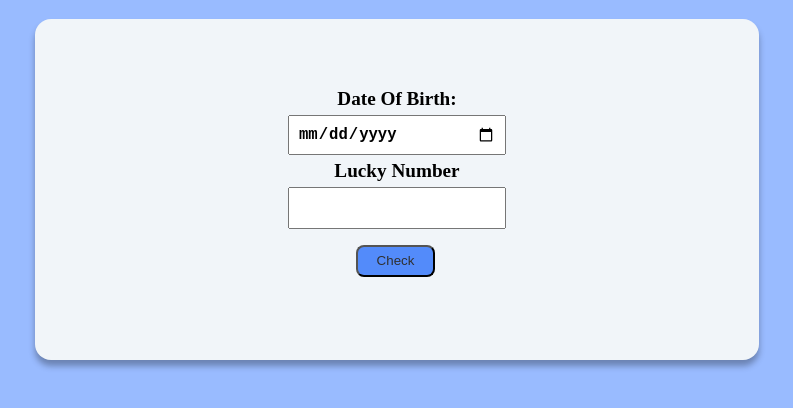
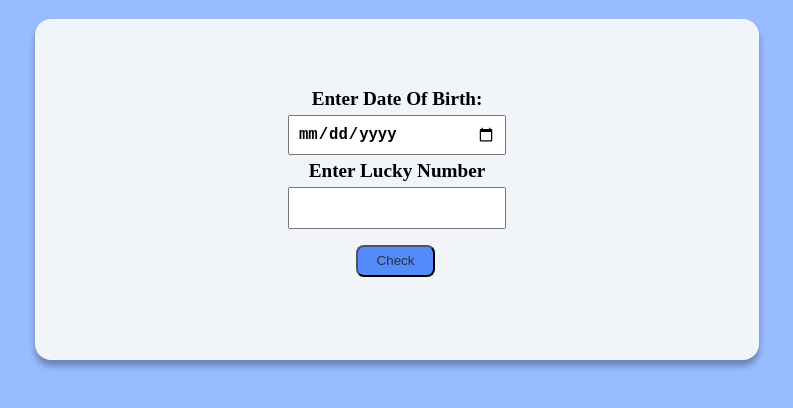
Before and after one commit to amaan1dev/lucky-birthday-or-not, a plain HTML site: page index.html in a window 1280 px wide. Shown: the part 62-470 px from the top of the page, without its empty margins (243-1036 px from the left). Drawn offline with nearby package versions, Linux system fonts and the light colour scheme.

Commit message:
update titles

```diff
--- a/index.html
+++ b/index.html
@@ -14,9 +14,9 @@
     <section class="section off-white">
 
           <div class="container">
-        <center><label for="birth-date" class="container-elements">Date Of Birth: </label></center>
+        <center><label for="birth-date" class="container-elements">Enter Date Of Birth: </label></center>
         <input type="date" id="birth-date" class="container-elements">
-        <center><label for="lucky-number" class="container-elements"> Lucky Number</label></center>
+        <center><label for="lucky-number" class="container-elements"> Enter Lucky Number</label></center>
         <input type="number" id="lucky-number" class="container-elements">
 
     <center><button id="check-button" class="container-elements">Check</button>
```
